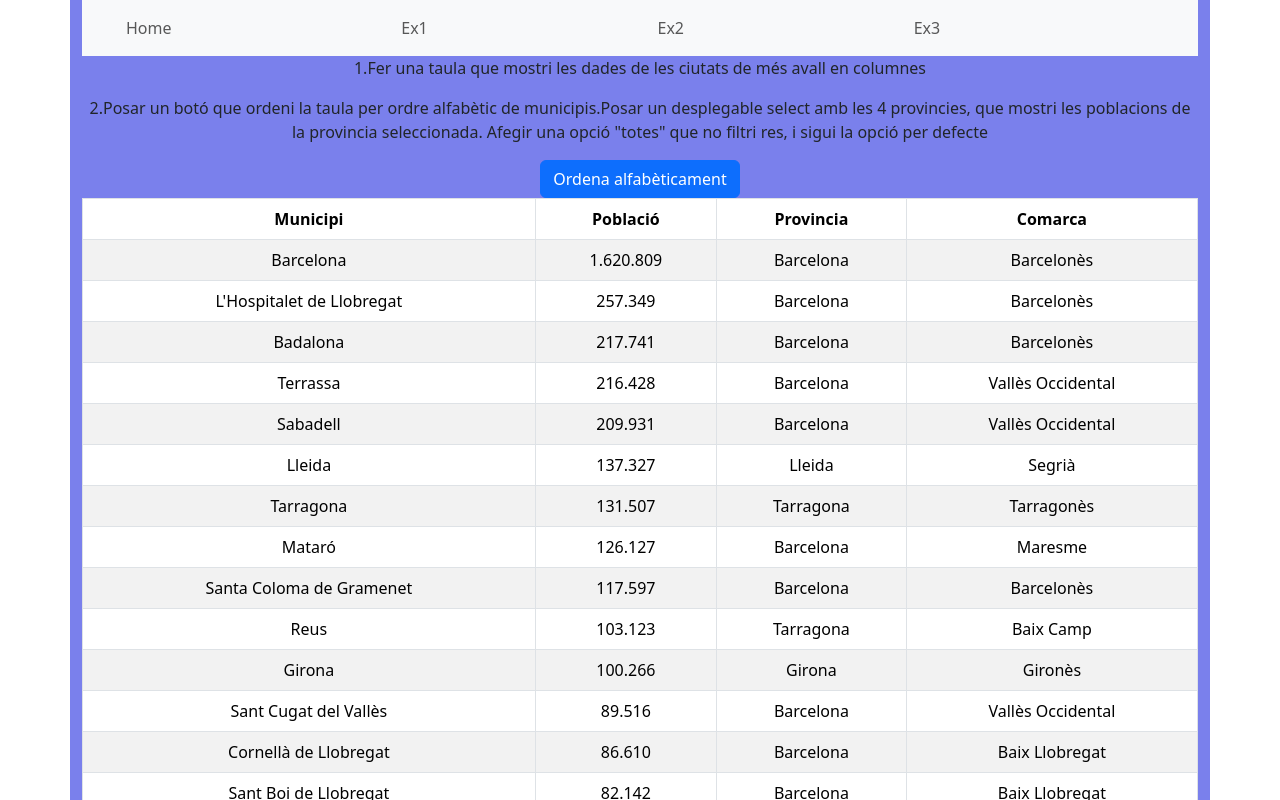
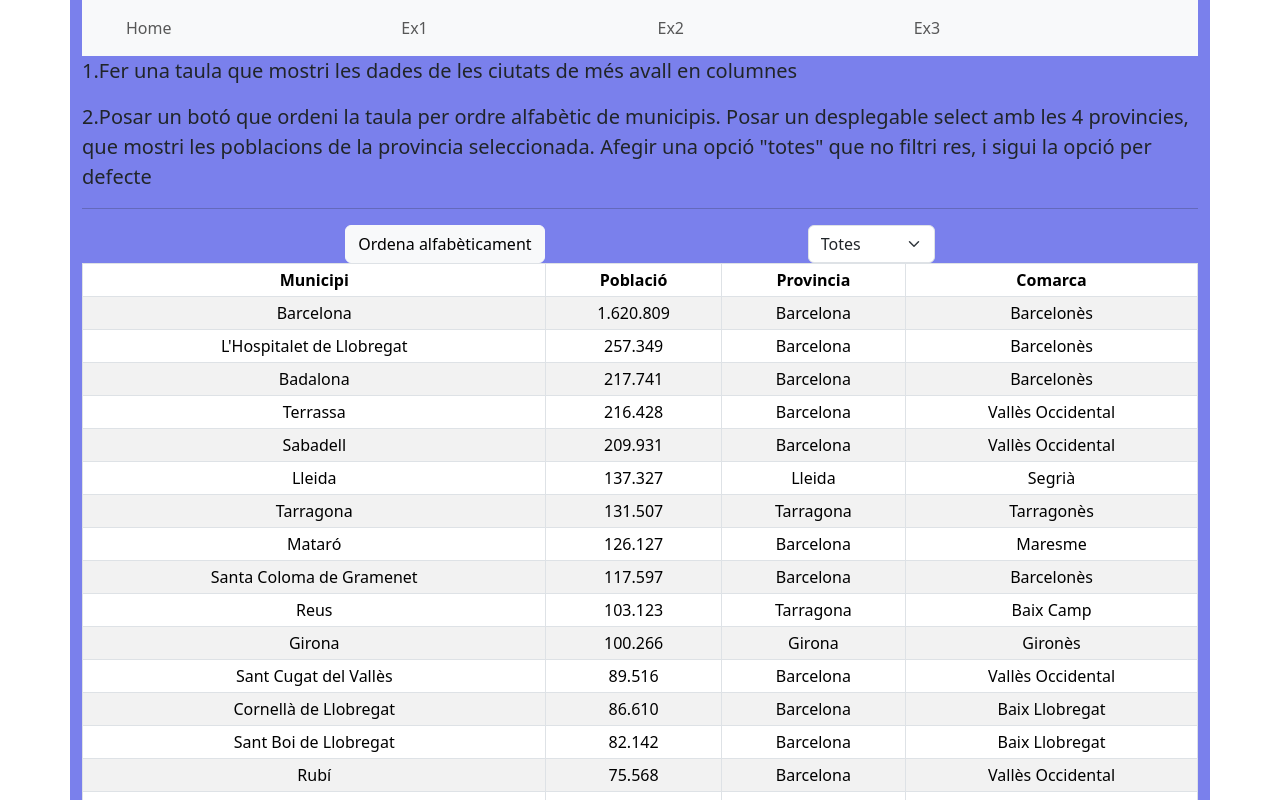
Before and after one commit to cgomezzdev/BootcampGallery, a React (Vite) app: page /Ex1 in a window 1280 px wide. Shown: the top 800 px of the page. Built offline with nearby package versions, Linux system fonts and the light colour scheme.

Commit message:
ex1 terminado

```diff
--- a/src/pages/Ex1.jsx
+++ b/src/pages/Ex1.jsx
@@ -1,13 +1,33 @@
 import React, { useState } from "react";
 import cities from "../assets/files/cities.json";
-import { sortAlphabetically } from "../utils/api/functions/sortAlphabetically.js";
-import { Table,Button } from "react-bootstrap";
+import { sortAlphabetically } from "../utils/api/functions/sortAlphabetically.jsx";
+import { Table, Button, Form } from "react-bootstrap";
+import "../styles/ex1.css";
 
 function Ex1() {
-  console.log(cities);
-//   const [cities,setCities] = useState(cities)
+  const [sortedMunicipality, setsortedMunicipality] = useState(cities);
+  const [selectedProvince, setSelectedProvince] = useState("Totes");
 
-  const showCites = cities.map((e, i) => (
+  const handleSortMunicipality = () => {
+    const sorted = [...sortedMunicipality].sort((a, b) =>
+      a.municipi.localeCompare(b.municipi)
+    );
+    setsortedMunicipality(sorted);
+  };
+
+  const handleProvinceChange = (e) => {
+    const selected = e.target.value;
+    setSelectedProvince(selected);
+
+    if (selected === "Totes") {
+      setsortedMunicipality(cities);
+    } else {
+      const filtered = cities.filter((city) => city.provincia === selected);
+      setsortedMunicipality(filtered);
+    }
+  };
+
+  const showCites = sortedMunicipality.map((e, i) => (
     <tr key={i}>
       <td>{e.municipi}</td>
       <td>{e.poblacio}</td>
@@ -16,24 +36,45 @@ function Ex1() {
     </tr>
   ));
 
-//   showCitesAlphabetic = sortAlphabetically(showCites)
+  const provincies = Array.from(new Set(cities.map((city) => city.provincia)));
 
   return (
     <div>
-      <p>
+      <p className="fs-5 text-start">
         1.Fer una taula que mostri les dades de les ciutats de més avall en
         columnes
       </p>
-      <p>
-        2.Posar un botó que ordeni la taula per ordre alfabètic de
-        municipis.Posar un desplegable select amb les 4 provincies, que mostri
-        les poblacions de la provincia seleccionada. Afegir una opció "totes"
-        que no filtri res, i sigui la opció per defecte
+      <p className="fs-5 text-start">
+        2.Posar un botó que ordeni la taula per ordre alfabètic de municipis.
+        Posar un desplegable select amb les 4 provincies, que mostri les
+        poblacions de la provincia seleccionada. Afegir una opció "totes" que no
+        filtri res, i sigui la opció per defecte
       </p>
+      <hr />
+      <div className="filters">
         <div>
-        <Button>Ordena alfabèticament</Button>
+          <Button variant="light" onClick={handleSortMunicipality}>
+            Ordena alfabèticament
+          </Button>
         </div>
-      <Table striped bordered hover>
+        <div>
+          <Form.Select
+            size="md"
+            type="text"
+            value={selectedProvince}
+            onChange={handleProvinceChange}
+          >
+            <option>Totes</option>
+            {provincies.map((province, i) => (
+              <option key={i} value={province}>
+                {province}
+              </option>
+            ))}
+          </Form.Select>
+        </div>
+      </div>
+      <div className="table">
+        <Table striped bordered hover size="sm">
           <thead>
             <tr>
               <th>Municipi</th>
@@ -45,6 +86,7 @@ function Ex1() {
           <tbody>{showCites}</tbody>
         </Table>
       </div>
+    </div>
   );
 }
 
--- /dev/null
+++ b/src/styles/ex1.css
@@ -0,0 +1,4 @@
+.filters{
+    display: flex;
+    justify-content: space-evenly;
+}
--- a/src/utils/api/functions/sortAlphabetically.js
+++ /dev/null
@@ -1,3 +0,0 @@
-export const sortAlphabetically = (array) => {
-  return array.sort((a, b) => a.localeCompare(b));
-};
--- /dev/null
+++ b/src/utils/api/functions/sortAlphabetically.jsx
@@ -0,0 +1,3 @@
+export const sortAlphabetically = ([...array],key) => {
+  return array.sort((a, b) => a.localeCompare(b[key]));
+};
```
Lines whose indentation alone changed are shown as unchanged.
